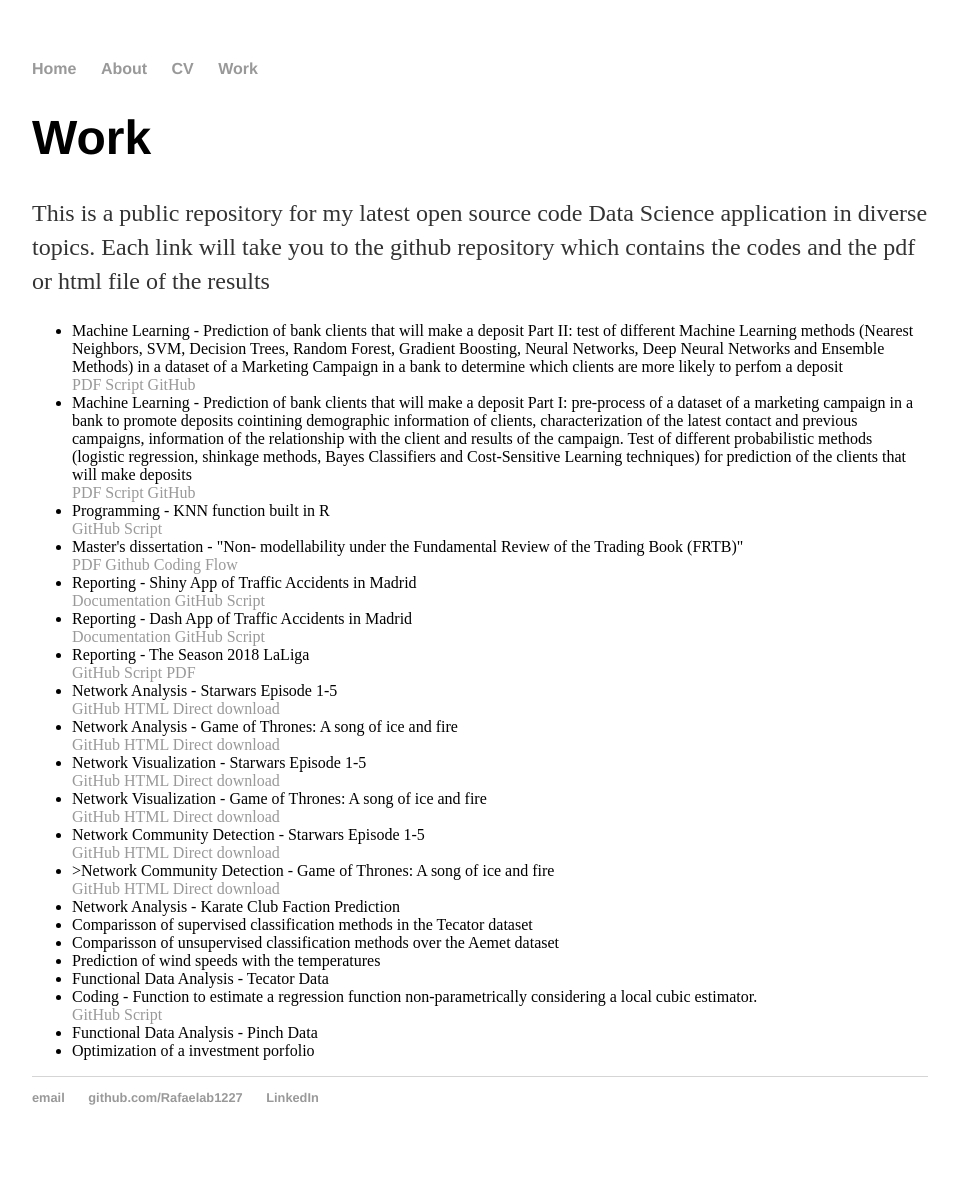
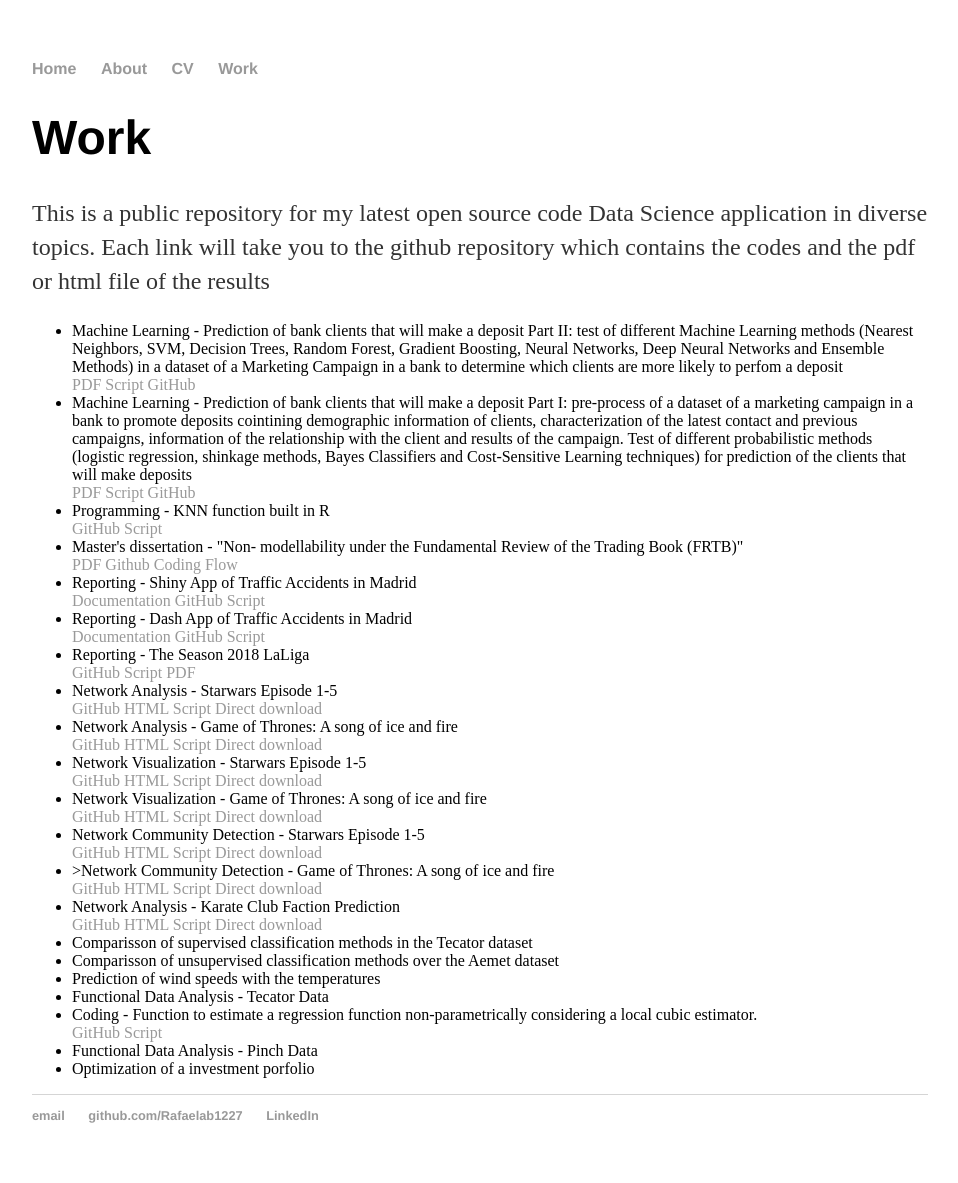
Before and after one commit to Rafaelab1227/Rafaelab1227.github.io, a Jekyll site: the page built from work/index.html, in a window 1280 px wide. Shown: the whole page, without its empty margins (160-1118 px from the left). Built offline with Jekyll 4.4.1, drawn with Linux system fonts in a browser that asks for light colours.

Commit message:
Update index.html work

```diff
--- a/work/index.html
+++ b/work/index.html
@@ -58,34 +58,45 @@ title: work
 		<li>Network Analysis - Starwars Episode 1-5 </li>
 			<a href="https://github.com/Rafaelab1227/Starwars">GitHub</a>
 			<a href="https://github.com/Rafaelab1227/Starwars/blob/main/Starwars-Network-Analylsis.html">HTML</a>
+			<a href="https://github.com/Rafaelab1227/Starwars/blob/main/Starwars%20Network%20Analylsis.Rmd">Script</a>
 			<a href="https://github.com/Rafaelab1227/Starwars/archive/main.zip">Direct download</a>
 
 		<li>Network Analysis - Game of Thrones: A song of ice and fire </li>
 			<a href="https://github.com/Rafaelab1227/Game-of-Thrones">GitHub</a>
 			<a href="https://github.com/Rafaelab1227/Game-of-Thrones/blob/main/GOT-network-analysis.html">HTML</a>
+			<a href="https://github.com/Rafaelab1227/Game-of-Thrones/blob/main/GOT%20network%20analysis.Rmd">Script</a>
 			<a href="https://github.com/Rafaelab1227/Game-of-Thrones/archive/main.zip">Direct download</a>
 
 		<li>Network Visualization - Starwars Episode 1-5 </li>
 			<a href="https://github.com/Rafaelab1227/Starwars">GitHub</a>
 			<a href="https://github.com/Rafaelab1227/Starwars/blob/main/Starwars-Network-Visualization.html">HTML</a>
+			<a href="https://github.com/Rafaelab1227/Starwars/blob/main/Starwars%20Network%20Visualization.Rmd">Script</a>
 			<a href="https://github.com/Rafaelab1227/Starwars/archive/main.zip">Direct download</a>
 
 		<li>Network Visualization - Game of Thrones: A song of ice and fire </li>
 			<a href="https://github.com/Rafaelab1227/Game-of-Thrones">GitHub</a>
 			<a href="https://github.com/Rafaelab1227/Game-of-Thrones/blob/main/GOT-network-visualization.html">HTML</a>
+			<a href="https://github.com/Rafaelab1227/Game-of-Thrones/blob/main/GOT%20network%20visualization.Rmd">Script</a>
 			<a href="https://github.com/Rafaelab1227/Game-of-Thrones/archive/main.zip">Direct download</a>
 
 		<li>Network Community Detection - Starwars Episode 1-5 </li>
 			<a href="https://github.com/Rafaelab1227/Starwars">GitHub</a>
 			<a href="https://github.com/Rafaelab1227/Starwars/blob/main/Starwars-Community-detection.html">HTML</a>
+			<a href="https://github.com/Rafaelab1227/Starwars/blob/main/Starwars%20Community%20detection.Rmd">Script</a>
 			<a href="https://github.com/Rafaelab1227/Starwars/archive/main.zip">Direct download</a>
 
 		<li>>Network Community Detection - Game of Thrones: A song of ice and fire </li>
 			<a href="https://github.com/Rafaelab1227/Game-of-Thrones">GitHub</a>
 			<a href="https://github.com/Rafaelab1227/Game-of-Thrones/blob/main/GOT-Community-Detection.html">HTML</a>
+			<a href="https://github.com/Rafaelab1227/Game-of-Thrones/blob/main/GOT%20Community%20Detection.Rmd">Script</a>
 			<a href="https://github.com/Rafaelab1227/Game-of-Thrones/archive/main.zip">Direct download</a>
 
 		<li>Network Analysis - Karate Club Faction Prediction </li>
+			<a href="https://github.com/Rafaelab1227/Karate-Club">GitHub</a>
+			<a href="https://github.com/Rafaelab1227/Karate-Club/blob/main/Karate%20Club-Network-Analysis.html">HTML</a>
+			<a href="https://github.com/Rafaelab1227/Karate-Club/blob/main/Karate%20Club%20Network%20Analysis.Rmd">Script</a>
+			<a href="https://github.com/Rafaelab1227/Karate-Club/archive/main.zip">Direct download</a>
+
 		<li> Comparisson of supervised classification methods in the Tecator dataset </li>
 		<li> Comparisson of unsupervised classification methods over the Aemet dataset </li>
 		<li> Prediction of wind speeds with the temperatures </li>
```
